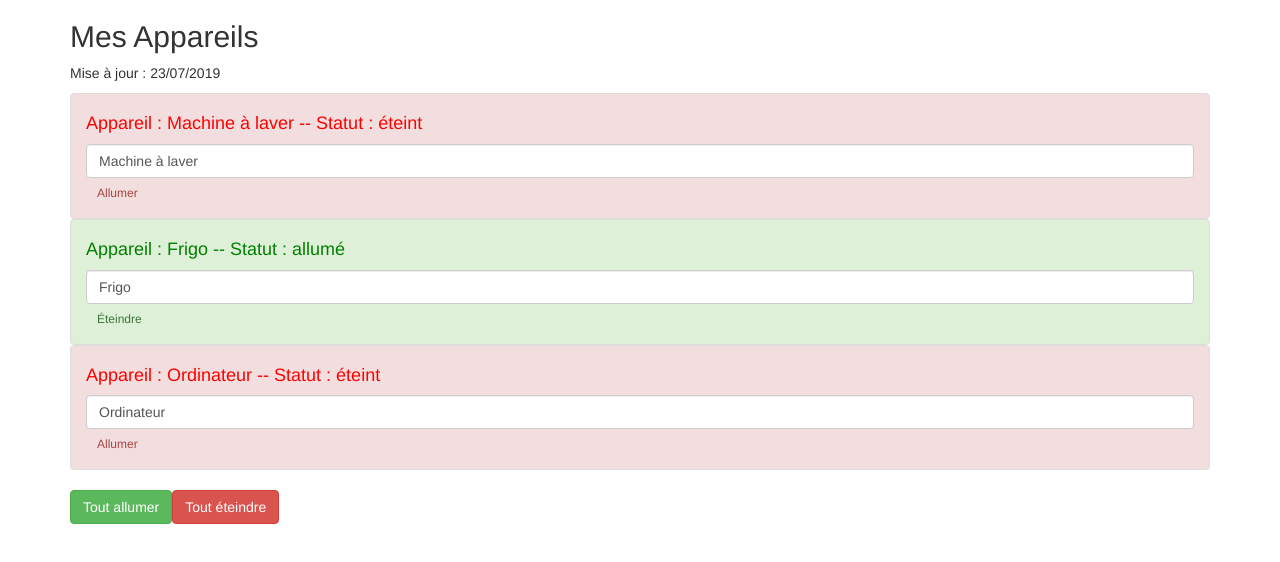
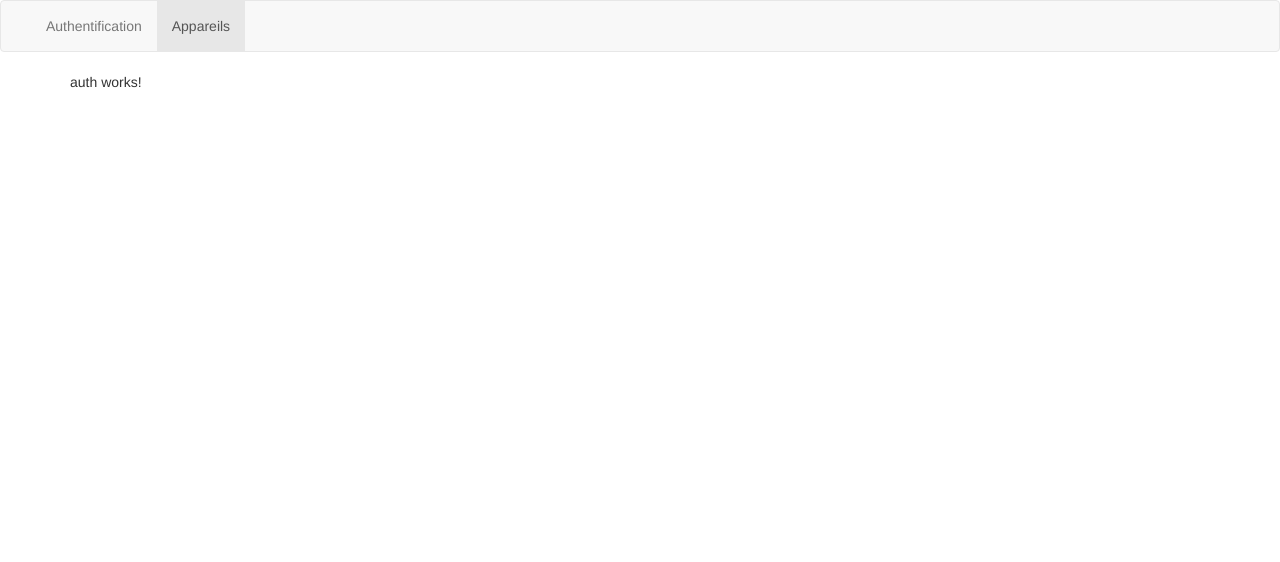
Before and after one commit to NelsonRodMar/MonProjetAngular, an Angular app: page /auth in a window 1280 px wide. Shown: the top 562 px of the page. Built offline with nearby package versions, Linux system fonts and the light colour scheme.

Commit message:
feat : add routes
add some routes following the begin of the chapter 'Gérez la navigation avec le Routing'

- Nelson Rodrigues Marreiros

```diff
--- a/src/app/app.component.html
+++ b/src/app/app.component.html
@@ -1,22 +1,17 @@
+<nav class="navbar navbar-default">
+  <div class="container-fluid">
+    <div class="navbar-collapse">
+      <ul class="nav navbar-nav">
+        <li><a href="#">Authentification</a></li>
+        <li class="active"><a href="#">Appareils</a></li>
+      </ul>
+    </div>
+  </div>
+</nav>
 <div class="container">
   <div class="row">
     <div class="col-xs-12">
-      <h2>Mes Appareils</h2>
-      <p>Mise à jour : {{ lastUpdate | async | date: 'dd/MM/yyyy' }}</p>
-      <ul class="list-group">
-        <app-appareil
-          *ngFor="let appareil of appareils; let i = index"
-          [appareilName]="appareil.name"
-          [appareilStatut]="appareil.statut"
-          [index]="i"></app-appareil>
-      </ul>
-      <button class="btn btn-success"
-              [disabled]="!isAuth"
-              (click)="onAllumer()">Tout allumer
-      </button>
-      <button class="btn btn-danger"
-              (click)="onEteindre()">Tout éteindre
-      </button>
+      <router-outlet></router-outlet>
     </div>
   </div>
 </div>
--- a/src/app/app.component.ts
+++ b/src/app/app.component.ts
@@ -1,5 +1,4 @@
 import {Component, OnInit} from '@angular/core';
-import {AppareilService} from './services/appareil.service';
 
 @Component({
   selector: 'app-root',
@@ -7,38 +6,7 @@ import {AppareilService} from './services/appareil.service';
   styleUrls: ['./app.component.scss']
 })
 export class AppComponent implements OnInit {
-  isAuth = false;
-  lastUpdate = new Promise((resolve, reject) => {
-    const date = new Date();
-    setTimeout(
-      () => {
-        resolve(date);
-      }, 2000
-    );
-  });
 
-  appareilOne = 'Machine à laver';
-  appareilTwo = 'Frigo';
-  appareilThree = 'Ordinateur';
-  appareils: any[];
-
-  constructor(private appareilService: AppareilService) {
-    setTimeout(
-      () => {
-        this.isAuth = true;
-      }, 4000
-    );
-  }
-  ngOnInit() {
-    this.appareils = this.appareilService.appareils;
-  }
-  onAllumer() {
-    this.appareilService.swtchOnAll();
-  }
-  onEteindre() {
-    if (confirm('Etes-vous sûre de vouloir éteindre tous vos appareils ?')){
-      this.appareilService.swtchOffAll();
-    } else {
-      return null;
-    }}
+  constructor() {}
+  ngOnInit() {}
 }
--- a/src/app/app.module.ts
+++ b/src/app/app.module.ts
@@ -6,16 +6,28 @@ import { MonPremierComponent } from './mon-premier/mon-premier.component';
 import { AppareilComponent } from './appareil/appareil.component';
 import {FormsModule} from '@angular/forms';
 import {AppareilService} from './services/appareil.service';
+import { AuthComponent } from './auth/auth.component';
+import { AppareilViewComponent } from './appareil-view/appareil-view.component';
+import {RouterModule, Routes} from '@angular/router';
+
+const appRoutes: Routes = [
+  {path: 'appareils', component: AppareilViewComponent},
+  {path: 'auth', component: AuthComponent},
+  {path: '', component: AppareilViewComponent}
+]
 
 @NgModule({
   declarations: [
     AppComponent,
     MonPremierComponent,
-    AppareilComponent
+    AppareilComponent,
+    AuthComponent,
+    AppareilViewComponent
   ],
   imports: [
     BrowserModule,
-    FormsModule
+    FormsModule,
+    RouterModule.forRoot(appRoutes)
   ],
   providers: [
     AppareilService
--- /dev/null
+++ b/src/app/appareil-view/appareil-view.component.html
@@ -0,0 +1,16 @@
+<h2>Mes Appareils</h2>
+<p>Mise à jour : {{ lastUpdate | async | date: 'dd/MM/yyyy' }}</p>
+<ul class="list-group">
+  <app-appareil
+    *ngFor="let appareil of appareils; let i = index"
+    [appareilName]="appareil.name"
+    [appareilStatut]="appareil.statut"
+    [index]="i"></app-appareil>
+</ul>
+<button class="btn btn-success"
+        [disabled]="!isAuth"
+        (click)="onAllumer()">Tout allumer
+</button>
+<button class="btn btn-danger"
+        (click)="onEteindre()">Tout éteindre
+</button>
--- /dev/null
+++ b/src/app/appareil-view/appareil-view.component.ts
@@ -0,0 +1,45 @@
+import {Component, OnInit} from '@angular/core';
+import {AppareilService} from '../services/appareil.service';
+
+@Component({
+  selector: 'app-appareil-view',
+  templateUrl: './appareil-view.component.html',
+  styleUrls: ['./appareil-view.component.scss']
+})
+export class AppareilViewComponent implements OnInit {
+  isAuth = false;
+  appareils: any[];
+
+  lastUpdate = new Promise((resolve, reject) => {
+    const date = new Date();
+    setTimeout(
+      () => {
+        resolve(date);
+      }, 2000
+    );
+  });
+  constructor(private appareilService: AppareilService) {
+    setTimeout(
+      () => {
+        this.isAuth = true;
+      }, 4000
+    );
+  }
+
+  ngOnInit() {
+    this.appareils = this.appareilService.appareils;
+  }
+
+  onAllumer() {
+    this.appareilService.swtchOnAll();
+  }
+
+  onEteindre() {
+    if (confirm('Etes-vous sûre de vouloir éteindre tous vos appareils ?')) {
+      this.appareilService.swtchOffAll();
+    } else {
+      return null;
+    }
+  }
+
+}
--- /dev/null
+++ b/src/app/auth/auth.component.html
@@ -0,0 +1 @@
+<p>auth works!</p>
--- /dev/null
+++ b/src/app/auth/auth.component.ts
@@ -0,0 +1,15 @@
+import { Component, OnInit } from '@angular/core';
+
+@Component({
+  selector: 'app-auth',
+  templateUrl: './auth.component.html',
+  styleUrls: ['./auth.component.scss']
+})
+export class AuthComponent implements OnInit {
+
+  constructor() { }
+
+  ngOnInit() {
+  }
+
+}
```
Also changed, not shown: src/app/appareil/appareil.component.html (+4 -4 lines), src/app/appareil-view/appareil-view.component.scss (added), src/app/auth/auth.component.scss (added).
